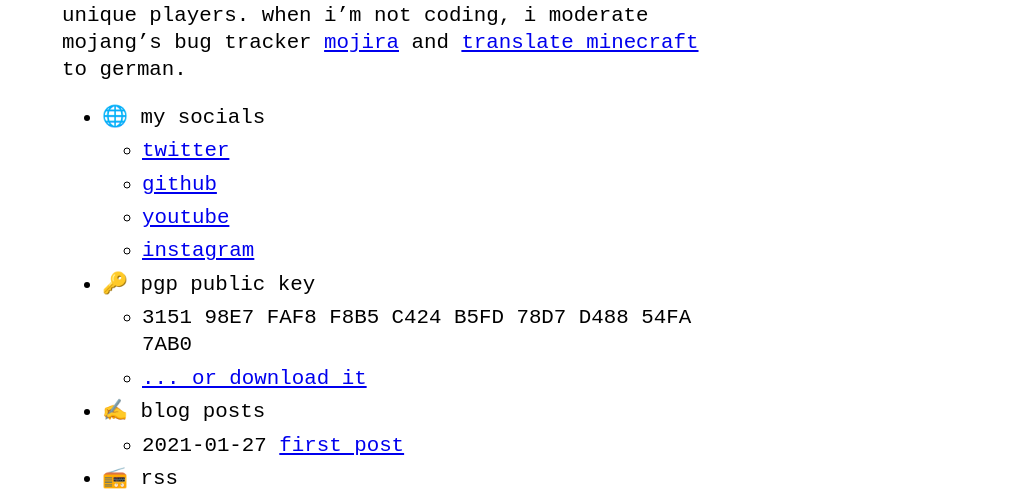
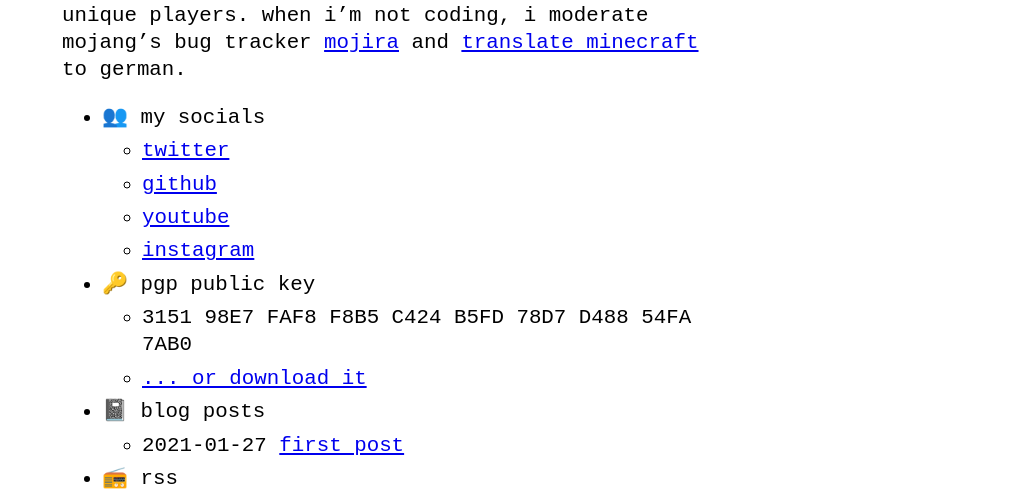
Before and after one commit to bemoty/bemoty.dev, a Jekyll site: the page built from index.md, in a window 1280 px wide. Shown: the part 253-753 px from the top of the page, without its empty margins (258-1280 px from the left). Built offline with Jekyll 4.4.1, drawn with Linux system fonts in a browser that asks for light colours.

Commit message:
better emojis

```diff
--- a/_data/menu.yml
+++ b/_data/menu.yml
@@ -2,7 +2,7 @@
 # https://github.com/riggraz/no-style-please#customize-the-menu
 
 entries:
-  - title: <span class="emoji">🌐</span> my socials
+  - title: <span class="emoji">👥</span> my socials
     entries:
       - title: twitter
         url: https://twitter.com/bemoty
@@ -20,7 +20,7 @@
        url: https://bemoty.dev/public.pgp
 
 
-  - title: <span class="emoji">✍️</span> blog posts
+  - title: <span class="emoji">📓</span> blog posts
     post_list:
       limit: 5
       show_more: false
```
